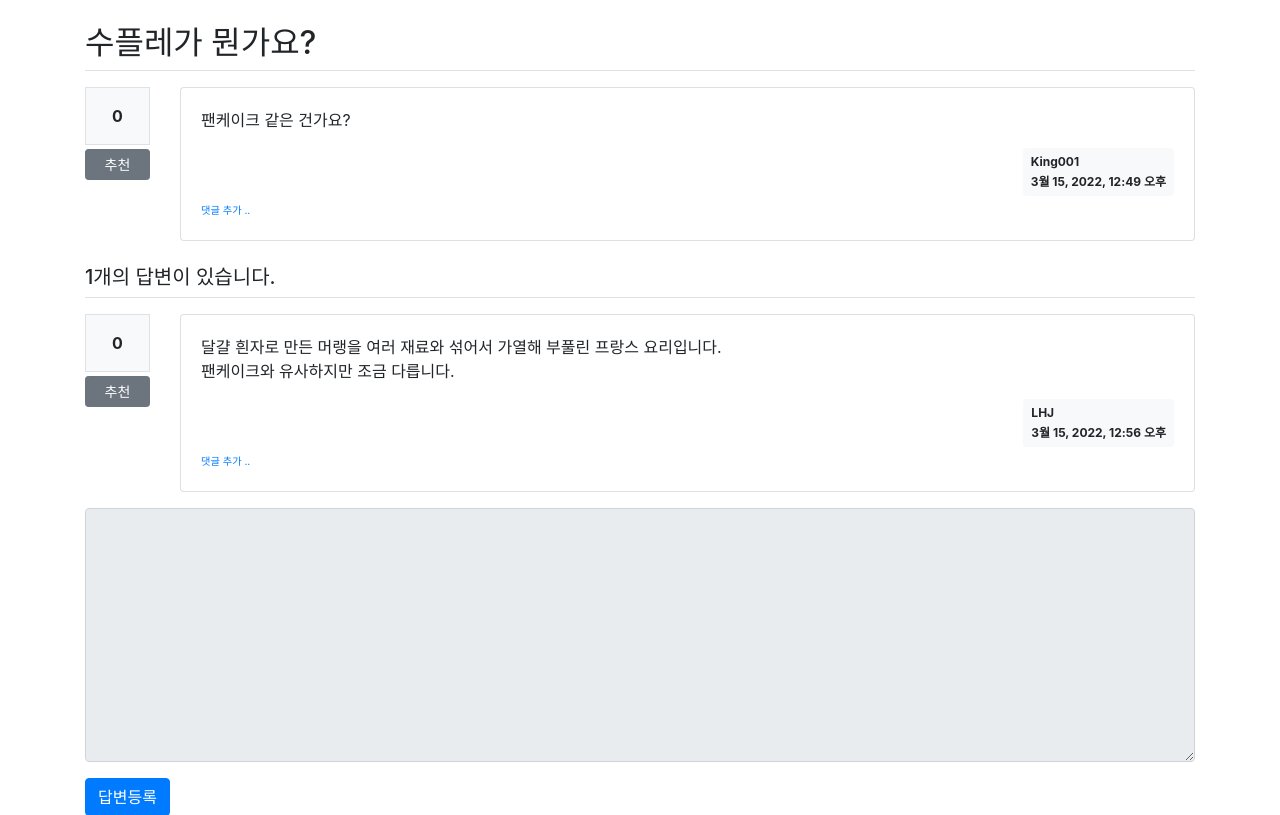
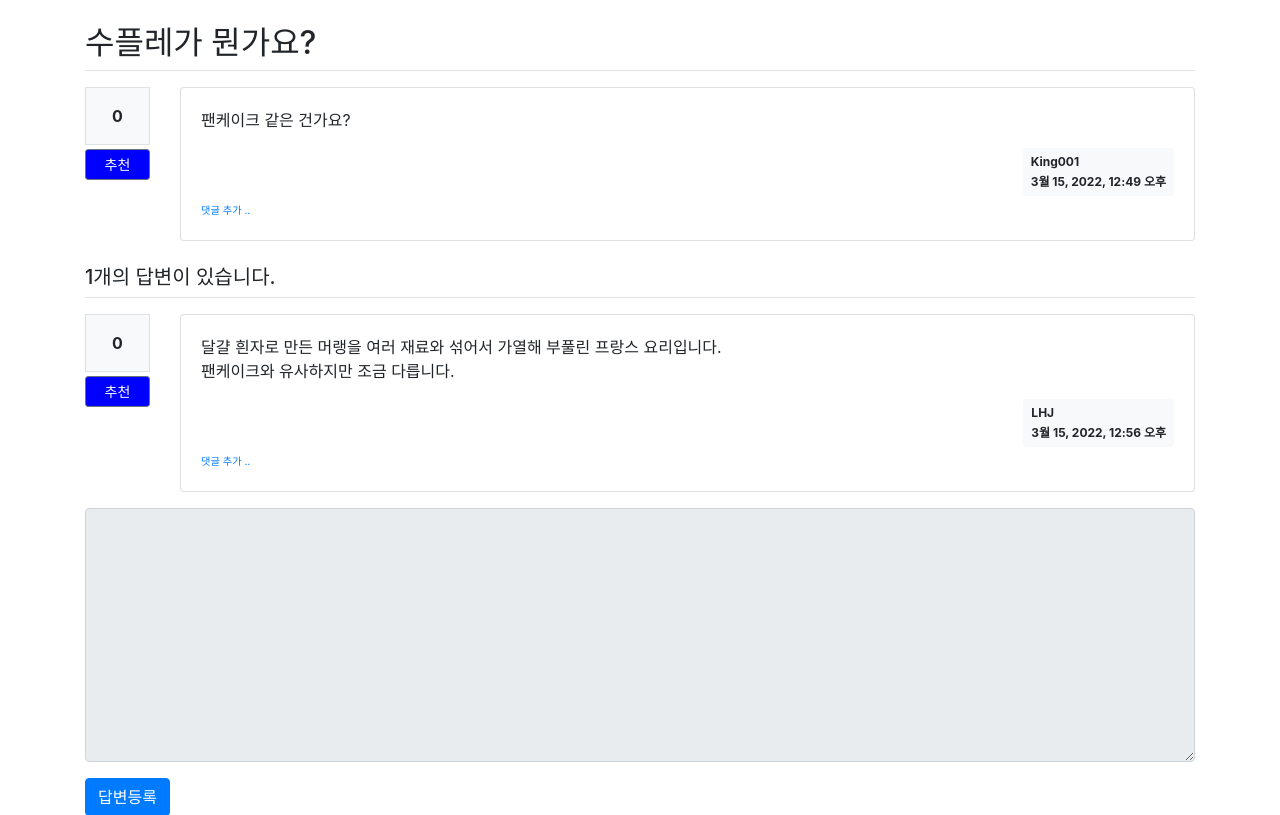
Before and after one commit to qmffnrns/pybo, a Django app: page /pybo/312/ in a window 1280 px wide. Shown: the part 57-872 px from the top of the page. Run offline with Django 3.2, Linux system fonts and the light colour scheme; data comes from the database, SQL or seed files in the repository; data that the repository does not hold is empty; some libraries are stand-ins or nearby versions.

Commit message:
배경색 수정2

```diff
--- a/templates/pybo/question_detail.html
+++ b/templates/pybo/question_detail.html
@@ -18,7 +18,7 @@
                 {{question.voter.count}}
             </div>
             <a href="#" data-url="{% url 'pybo:vote_question' question.id %}"
-               class="recommend btn btn-sm btn-secondary btn-block my-1">추천</a>
+               class="recommend btn btn-sm btn-secondary btn-block my-1 " style="background-color:blue">추천</a>
         </div>
         <div class="col-11">
             <!--기존 내용-->
@@ -93,7 +93,7 @@
                 {{answer.voter.count}}
             </div>
             <a href="#" data-url="{% url 'pybo:vote_answer' answer.id %}"
-               class="recommend btn btn-sm btn-secondary btn-block my-1">추천</a>
+               class="recommend btn btn-sm btn-secondary btn-block my-1" style="background-color : blue">추천</a>
         </div>
         <div class="col-11">
              <!--기존 내용-->
```
